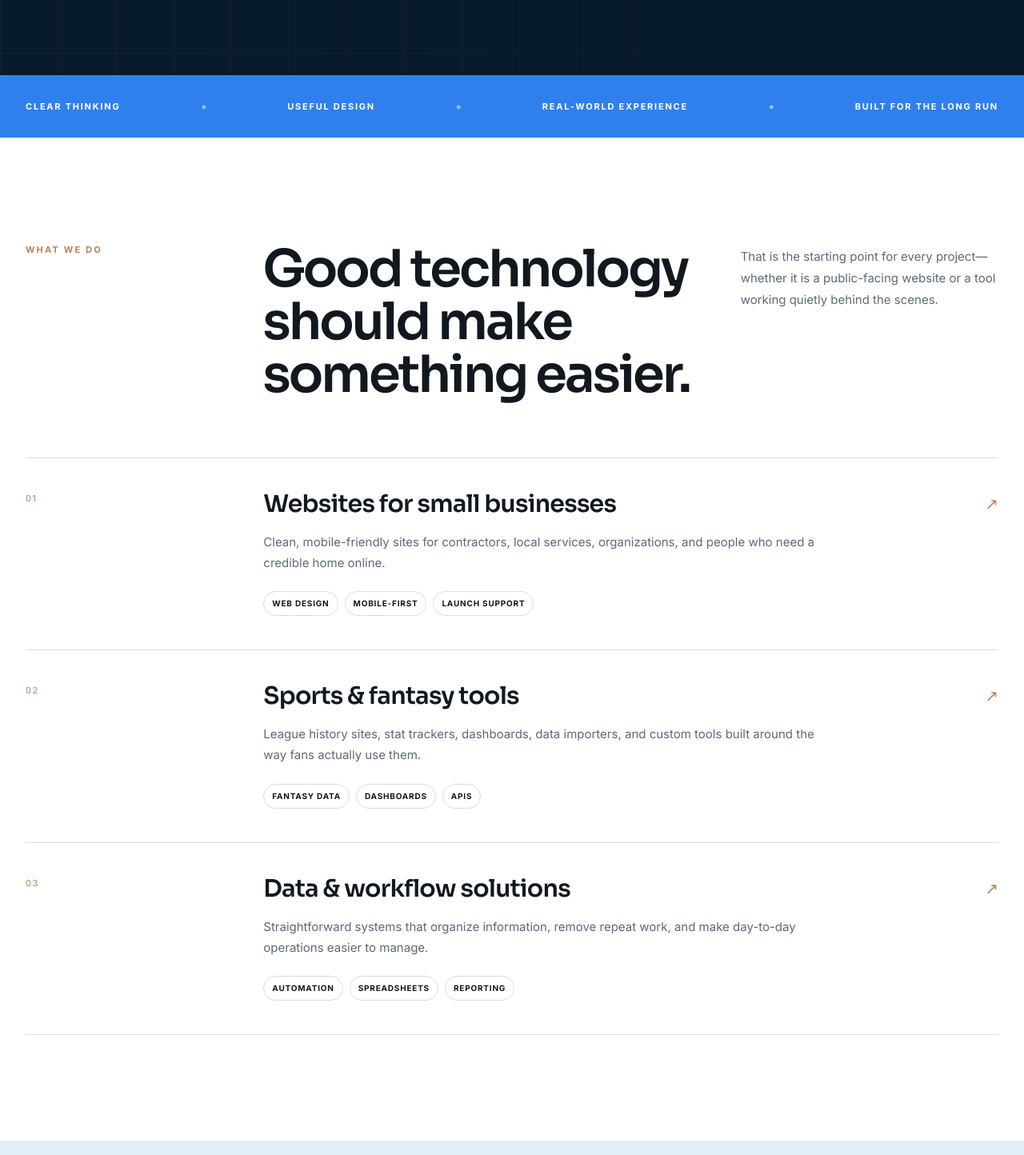
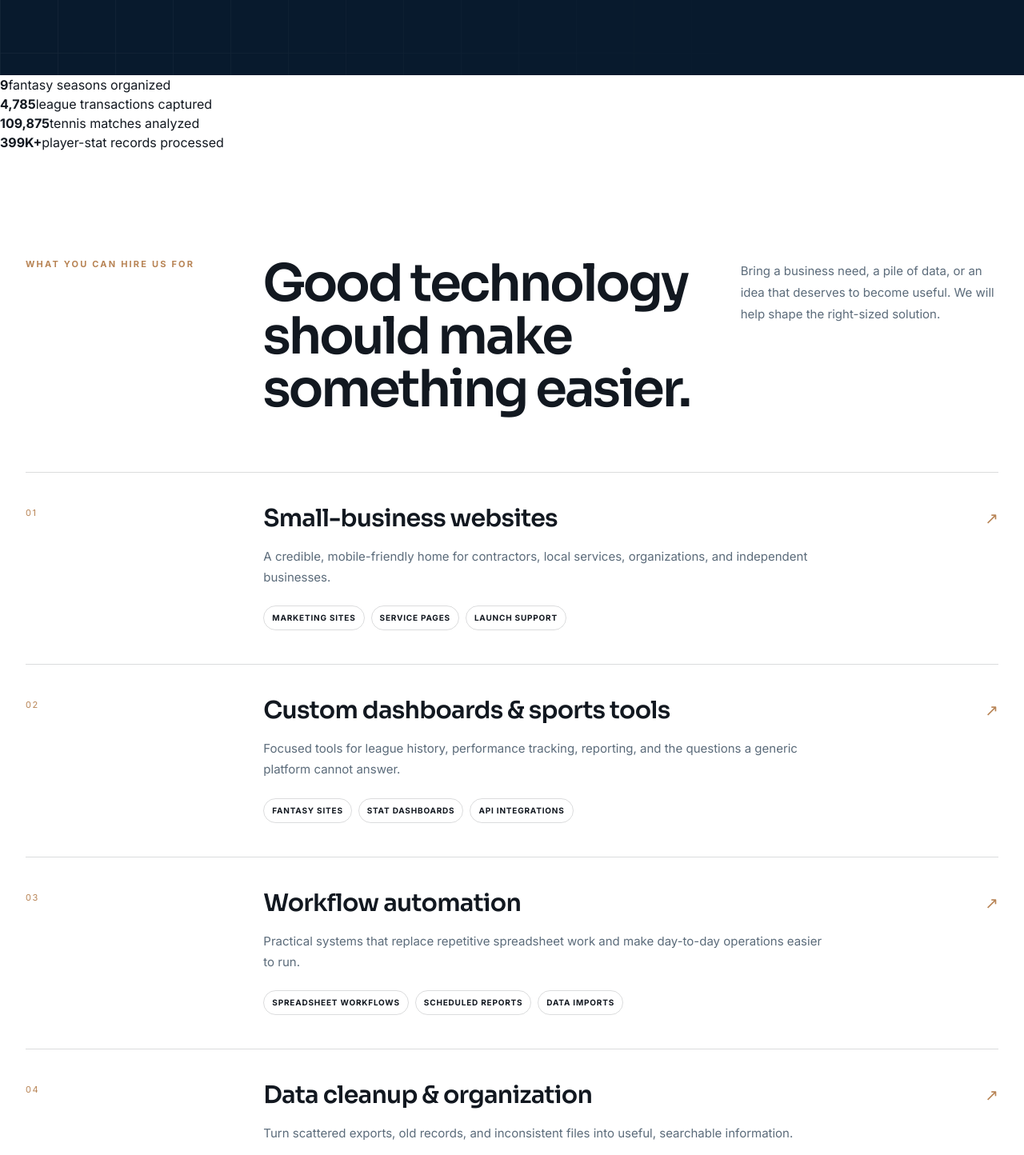
Before and after one commit to twohoundsrun/two-hounds-run, a Next.js app: page / in a window 1280 px wide. Shown: the part 726-2170 px from the top of the page at 80% size. Built offline with nearby package versions, Linux system fonts and the light colour scheme.

Commit message:
upgrade portfolio structure and proof points

```diff
--- a/app/page.tsx
+++ b/app/page.tsx
@@ -1,45 +1,68 @@
 const services = [
   {
     number: "01",
-    title: "Websites for small businesses",
-    copy: "Clean, mobile-friendly sites for contractors, local services, organizations, and people who need a credible home online.",
-    tags: ["Web design", "Mobile-first", "Launch support"],
+    title: "Small-business websites",
+    copy: "A credible, mobile-friendly home for contractors, local services, organizations, and independent businesses.",
+    examples: ["Marketing sites", "Service pages", "Launch support"],
   },
   {
     number: "02",
-    title: "Sports & fantasy tools",
-    copy: "League history sites, stat trackers, dashboards, data importers, and custom tools built around the way fans actually use them.",
-    tags: ["Fantasy data", "Dashboards", "APIs"],
+    title: "Custom dashboards & sports tools",
+    copy: "Focused tools for league history, performance tracking, reporting, and the questions a generic platform cannot answer.",
+    examples: ["Fantasy sites", "Stat dashboards", "API integrations"],
   },
   {
     number: "03",
-    title: "Data & workflow solutions",
-    copy: "Straightforward systems that organize information, remove repeat work, and make day-to-day operations easier to manage.",
-    tags: ["Automation", "Spreadsheets", "Reporting"],
+    title: "Workflow automation",
+    copy: "Practical systems that replace repetitive spreadsheet work and make day-to-day operations easier to run.",
+    examples: ["Spreadsheet workflows", "Scheduled reports", "Data imports"],
+  },
+  {
+    number: "04",
+    title: "Data cleanup & organization",
+    copy: "Turn scattered exports, old records, and inconsistent files into useful, searchable information.",
+    examples: ["Data cleanup", "Historical imports", "Reporting"],
   },
 ];
 
-const projects = [
+const proof = [
+  { value: "9", label: "fantasy seasons organized" },
+  { value: "4,785", label: "league transactions captured" },
+  { value: "109,875", label: "tennis matches analyzed" },
+  { value: "399K+", label: "player-stat records processed" },
+];
+
+const shippedProjects = [
   {
     label: "Fantasy sports platform",
     title: "1048 Gate League Hub",
-    copy: "A custom digital home for a 12-team fantasy football league, transforming nine seasons of ESPN data into historical standings, weekly matchups, all-time records, playoff history, member profiles, voting, and league-managed content.",
+    copy: "A living digital archive for a 12-team fantasy football league, built from nine seasons of ESPN history.",
     visual: "gate.svg",
-    url: "https://1048gate.github.io/",
+    proof: "903 games · 4,785 transactions · 2017–2025",
+    caseStudyUrl: "/work/1048-gate",
+    liveUrl: "https://1048gate.github.io/",
   },
   {
-    label: "Open-source tool",
-    title: "ESPN History Toolkit",
-    copy: "A reusable Python toolkit that turns years of ESPN fantasy data into clean, organized league history.",
+    label: "Open-source data tool",
+    title: "ESPN Fantasy History Toolkit",
+    copy: "A reusable Python toolkit that collects years of ESPN fantasy data and turns it into a structured league archive.",
     visual: "espn.svg",
-    url: null,
+    proof: "400K+ player stats · drafts, scores, rosters & history",
+    caseStudyUrl: null,
+    liveUrl: "https://github.com/CollinKrum/espn-fantasy-history-toolkit",
+  },
+];
+
+const labProjects = [
+  {
+    title: "Tennis Analytics Platform",
+    copy: "Historical ATP and WTA research across tournament levels, odds, results, and market performance.",
+    detail: "109,875 historical matches",
   },
   {
-    label: "Sports analytics",
-    title: "Tennis Moneyline Tracker",
-    copy: "A lightweight tracker for studying match results, tournament levels, American odds, and the patterns between them.",
-    visual: "tennis.svg",
-    url: null,
+    title: "Live Odds Collection",
+    copy: "A provider-independent pipeline for collecting snapshots, identifying closing prices, and measuring data quality.",
+    detail: "Append-only, audit-ready data",
   },
 ];
 
@@ -48,80 +71,48 @@ export default function Home() {
     <main id="top">
       <header className="site-header">
         <a className="brand" href="#top" aria-label="Two Hounds Run home">
-          <img
-            className="brand-logo"
-            src="/images/logo-white.png"
-            alt="Two Hounds Run"
-            width={1774}
-            height={887}
-          />
+          <img className="brand-logo" src="/images/logo-white.png" alt="Two Hounds Run" width={1774} height={887} />
         </a>
         <nav aria-label="Main navigation">
           <a href="#services">Services</a>
           <a href="#work">Work</a>
           <a href="#about">About</a>
         </nav>
-        <a className="button button-small" href="#contact">
-          Start a project <span aria-hidden="true">↗</span>
-        </a>
+        <a className="button button-small" href="#contact">Start a project <span aria-hidden="true">↗</span></a>
       </header>
 
       <section className="hero" aria-labelledby="hero-title">
         <div className="hero-grid" aria-hidden="true" />
         <div className="hero-copy">
           <p className="eyebrow"><span /> Independent digital studio · Northeast PA</p>
-          <h1 id="hero-title">
-            Practical technology
-            <em>built for the real world.</em>
-          </h1>
-          <p className="hero-intro">
-            Useful websites, sports-data projects, and custom tools—built to solve an actual problem without making things more complicated.
-          </p>
+          <h1 id="hero-title">Practical technology<em>built for the real world.</em></h1>
+          <p className="hero-intro">Useful websites, sports-data projects, and custom tools—built to solve an actual problem without making things more complicated.</p>
           <div className="hero-actions">
             <a className="button" href="#work">See the work <span aria-hidden="true">↓</span></a>
             <a className="text-link" href="#services">Explore services <span aria-hidden="true">→</span></a>
           </div>
         </div>
-
         <div className="hero-card" aria-label="What Two Hounds Run builds">
-          <img
-            className="hero-art"
-            src="/images/mark.png"
-            alt=""
-            width={1024}
-            height={1024}
-          />
-          <div className="hero-card-copy">
-            <p>Practical tools. Built for the long run.</p>
-            <span>Websites · Data · Sports · Automation</span>
-          </div>
+          <img className="hero-art" src="/images/mark.png" alt="" width={1024} height={1024} />
+          <div className="hero-card-copy"><p>Practical tools. Built for the long run.</p><span>Websites · Data · Sports · Automation</span></div>
         </div>
       </section>
 
-      <section className="intro-strip" aria-label="Studio principles">
-        <p>Clear thinking</p><span>◆</span>
-        <p>Useful design</p><span>◆</span>
-        <p>Real-world experience</p><span>◆</span>
-        <p>Built for the long run</p>
+      <section className="proof-strip" aria-label="Project scale">
+        {proof.map((item) => <div key={item.label}><strong>{item.value}</strong><span>{item.label}</span></div>)}
       </section>
 
       <section className="section services" id="services">
         <div className="section-heading">
-          <p className="kicker">What we do</p>
+          <p className="kicker">What you can hire us for</p>
           <h2>Good technology should make something easier.</h2>
-          <p>That is the starting point for every project—whether it is a public-facing website or a tool working quietly behind the scenes.</p>
+          <p>Bring a business need, a pile of data, or an idea that deserves to become useful. We will help shape the right-sized solution.</p>
         </div>
         <div className="service-list">
           {services.map((service) => (
             <article className="service-card" key={service.number}>
               <span className="service-number">{service.number}</span>
-              <div>
-                <h3>{service.title}</h3>
-                <p>{service.copy}</p>
-                <ul aria-label={`${service.title} capabilities`}>
-                  {service.tags.map((tag) => <li key={tag}>{tag}</li>)}
-                </ul>
-              </div>
+              <div><h3>{service.title}</h3><p>{service.copy}</p><ul aria-label={`${service.title} examples`}>{service.examples.map((item) => <li key={item}>{item}</li>)}</ul></div>
               <span className="service-arrow" aria-hidden="true">↗</span>
             </article>
           ))}
@@ -130,99 +121,51 @@ export default function Home() {
 
       <section className="section work" id="work">
         <div className="work-heading">
-          <div>
-            <p className="kicker">Selected work</p>
-            <h2>Ideas turned into useful things.</h2>
-          </div>
-          <p>Projects shaped by sports, operations, curiosity, and the belief that a rough idea is enough to get started.</p>
+          <div><p className="kicker">Built & shipped</p><h2>Real projects, already at work.</h2></div>
+          <p>Finished work with live users, real data, and a clear job to do—not concept pieces or generic demos.</p>
         </div>
         <div className="project-grid">
-          {projects.map((project) => (
+          {shippedProjects.map((project) => (
             <article className="project-card" key={project.title}>
-              <div className="project-visual" aria-hidden="true">
-                <img src={`/images/projects/${project.visual}`} alt="" />
-              </div>
+              <div className="project-visual" aria-hidden="true"><img src={`/images/projects/${project.visual}`} alt="" /></div>
               <div className="project-copy">
-                <p>{project.label}</p>
-                <h3>{project.title}</h3>
-                <span>{project.copy}</span>
-
-{project.url && (
-  <a
-    className="project-link"
-    href={project.url}
-    target="_blank"
-    rel="noopener noreferrer"
-  >
-    View live project <span aria-hidden="true">↗</span>
-  </a>
-)}
+                <p>{project.label}</p><h3>{project.title}</h3><span>{project.copy}</span><strong className="project-proof">{project.proof}</strong>
+                <div className="project-actions">
+                  {project.caseStudyUrl && <a className="project-link" href={project.caseStudyUrl}>Read case study <span aria-hidden="true">→</span></a>}
+                  <a className="project-link project-link-secondary" href={project.liveUrl} target="_blank" rel="noopener noreferrer">{project.caseStudyUrl ? "View live" : "View on GitHub"} <span aria-hidden="true">↗</span></a>
+                </div>
               </div>
             </article>
           ))}
         </div>
+
+        <div className="lab-heading"><div><p className="kicker">In the lab</p><h2>What we are building next.</h2></div><p>Active research and product work shown honestly as work in progress.</p></div>
+        <div className="lab-grid">
+          {labProjects.map((project, index) => <article className="lab-card" key={project.title}><span>0{index + 1}</span><div><h3>{project.title}</h3><p>{project.copy}</p><strong>{project.detail}</strong></div><em>In development</em></article>)}
+        </div>
       </section>
 
       <section className="section about" id="about">
-        <div className="about-mark" aria-hidden="true">
-          <img
-            className="about-logo"
-            src="/images/mark.png"
-            alt=""
-            width={1024}
-            height={1024}
-          />
-          <span>Good ideas<br />have a nose<br />for the trail.</span>
-        </div>
+        <div className="about-mark" aria-hidden="true"><img className="about-logo" src="/images/mark.png" alt="" width={1024} height={1024} /><span>Good ideas<br />have a nose<br />for the trail.</span></div>
         <div className="about-copy">
-          <p className="kicker">Why Two Hounds Run?</p>
-          <h2>Curious by nature.<br />Persistent by design.</h2>
-          <p>
-            Named for two bluetick coonhounds, Two Hounds Run brings that same mix of curiosity and persistence to every build. The studio combines hands-on experience in logistics and operations with a love of sports, data, and making useful things.
-          </p>
-          <p>
-            You do not need a technical plan before reaching out. A problem, a half-formed idea, or a process you know could work better is enough.
-          </p>
+          <p className="kicker">Why Two Hounds Run?</p><h2>Curious by nature.<br />Persistent by design.</h2>
+          <p>Named for two bluetick coonhounds, Two Hounds Run brings that same mix of curiosity and persistence to every build. The studio combines hands-on experience in logistics and operations with a love of sports, data, and making useful things.</p>
+          <p>You do not need a technical plan before reaching out. A problem, a half-formed idea, or a process you know could work better is enough.</p>
         </div>
       </section>
 
       <section className="process section" aria-labelledby="process-title">
-        <div className="section-heading compact">
-          <p className="kicker">The process</p>
-          <h2 id="process-title">Straightforward from the start.</h2>
-        </div>
-        <ol>
-          <li><span>01</span><strong>Tell us what you need</strong><p>Bring the idea, problem, or frustration.</p></li>
-          <li><span>02</span><strong>Map the right solution</strong><p>We define what is useful and what is not.</p></li>
-          <li><span>03</span><strong>Build and test it</strong><p>You see progress and help shape the result.</p></li>
-          <li><span>04</span><strong>Put it to work</strong><p>Launch with something you can actually use.</p></li>
-        </ol>
+        <div className="section-heading compact"><p className="kicker">The process</p><h2 id="process-title">Straightforward from the start.</h2></div>
+        <ol><li><span>01</span><strong>Tell us what you need</strong><p>Bring the idea, problem, or frustration.</p></li><li><span>02</span><strong>Map the right solution</strong><p>We define what is useful and what is not.</p></li><li><span>03</span><strong>Build and test it</strong><p>You see progress and help shape the result.</p></li><li><span>04</span><strong>Put it to work</strong><p>Launch with something you can actually use.</p></li></ol>
       </section>
 
       <section className="contact" id="contact">
-        <p className="kicker">Start a conversation</p>
-        <h2>Have an idea—or just a problem that needs solving?</h2>
-        <p>That is more than enough to start.</p>
-        <a className="button button-light" href="mailto:collindk94@gmail.com?subject=Two%20Hounds%20Run%20project">
-          Tell us about it <span aria-hidden="true">↗</span>
-        </a>
+        <p className="kicker">Start a conversation</p><h2>Have an idea—or just a problem that needs solving?</h2><p>Tell us what is taking too much time, what feels disorganized, or what you want to build.</p>
+        <a className="button button-light" href="mailto:collindk94@gmail.com?subject=Two%20Hounds%20Run%20project">Tell us about it <span aria-hidden="true">↗</span></a>
         <div className="contact-rings" aria-hidden="true"><i /><i /><i /></div>
       </section>
 
-      <footer>
-        <a className="brand brand-footer" href="#top">
-          <img
-            className="brand-logo"
-            src="/images/logo-white.png"
-            alt="Two Hounds Run"
-            width={1774}
-            height={887}
-          />
-        </a>
-        <p>Websites, sports data, and useful digital tools.</p>
-        <div><a href="#services">Services</a><a href="#work">Work</a><a href="#about">About</a></div>
-        <small>© {new Date().getFullYear()} Two Hounds Run</small>
-      </footer>
+      <footer><a className="brand brand-footer" href="#top"><img className="brand-logo" src="/images/logo-white.png" alt="Two Hounds Run" width={1774} height={887} /></a><p>Websites, sports data, and useful digital tools.</p><div><a href="#services">Services</a><a href="#work">Work</a><a href="#about">About</a></div><small>© {new Date().getFullYear()} Two Hounds Run</small></footer>
     </main>
   );
 }
```
